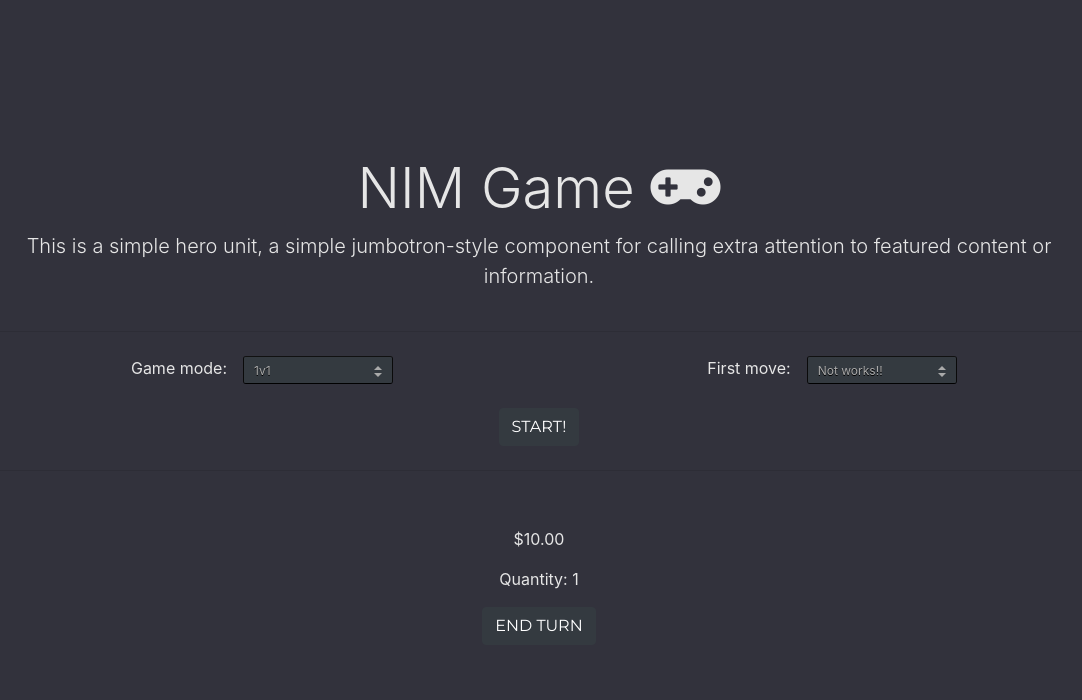
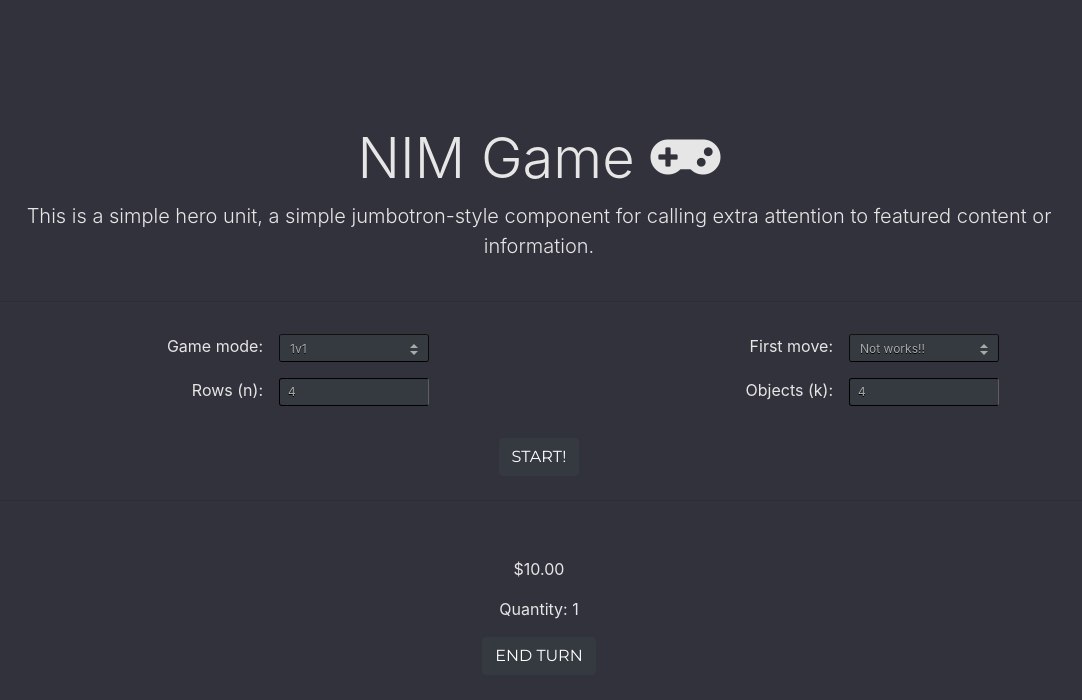
Before and after one commit to fer334/NIM-IA, a plain HTML site: page index.html in a window 1280 px wide. Shown: the whole page, without its empty margins (101-1183 px from the left). Drawn offline with nearby package versions, Linux system fonts and the light colour scheme.

Commit message:
improve ui

```diff
--- a/index.html
+++ b/index.html
@@ -4,7 +4,7 @@
     <meta charset="UTF-8">
     <meta name="viewport" content="width=device-width, initial-scale=1.0">
     <meta http-equiv="X-UA-Compatible" content="ie=edge">
-    <title>Document</title>
+    <title>NIM GAME</title>
     <link rel="stylesheet" href="https://stackpath.bootstrapcdn.com/bootstrap/4.3.1/css/bootstrap.min.css" integrity="sha384-ggOyR0iXCbMQv3Xipma34MD+dH/1fQ784/j6cY/iJTQUOhcWr7x9JvoRxT2MZw1T" crossorigin="anonymous">
     <link rel="stylesheet" href="https://use.fontawesome.com/releases/v5.8.2/css/all.css" integrity="sha384-oS3vJWv+0UjzBfQzYUhtDYW+Pj2yciDJxpsK1OYPAYjqT085Qq/1cq5FLXAZQ7Ay" crossorigin="anonymous">
     <link rel="stylesheet" href="style.css">
@@ -33,9 +33,9 @@
                 <!-- // bootstrap aling row to right -->
                 <div id="options">
                     <div class="row" >
-                        <div class="col-md-6">
-                            <div class="row  d-flex justify-content-center">
-                                <span class="px-3">Game mode:</span>
+                        <div class="col-md-6 col-lg-6 p-2 d-flex justify-content-center" >
+                            <div class="row" style="width:350px" >
+                                <span class="px-3 ml-auto">Game mode:</span>
                                 <div class="dropdown dropdown-dark">
                                     <select name="two" id="mode" class="dropdown-select">
                                         <option value="1">1v1</option>
@@ -45,9 +45,9 @@
                                 </div>
                             </div>
                         </div>
-                        <div class="col-md-6">
-                            <div class="row  d-flex justify-content-center">
-                                <span class="px-3">First move:</span>
+                        <div class="col-md-6 col-lg-6 p-2 d-flex justify-content-center" >
+                            <div class="row" style="width:350px" >
+                                <span class="px-3 ml-auto">First move:</span>
                                 <div class="dropdown dropdown-dark">
                                     <select name="" id="fmove" class="dropdown-select">
                                         <option value="0" default>Not works!!</option>
@@ -55,6 +55,23 @@
                                         <option value="2">Player 2</option>
                                         <!-- <option value="3"> :| </option> -->
                                     </select>
+                                </div>
+                            </div>
+                        </div>
+                        <div class="col-md-6 col-lg-6 p-2 d-flex justify-content-center" >
+                            <div class="row" style="width:350px" >
+                                <span class="px-3 ml-auto">Rows (n):</span>
+                                <div>
+                                    <input class="input-dark" type="number" value="4"></input>
+                                </div>
+                            </div>
+                        </div>
+                        <div class="col-md-6 col-lg-6 p-2 d-flex justify-content-center" >
+                            <div class="row" style="width:350px" >
+                                <span class="px-3 ml-auto">Objects (k):</span>
+                                <div >
+                                    <input class="input-dark" type="number" value="4"></input>
+
                                 </div>
                             </div>
                         </div>
--- a/style.css
+++ b/style.css
@@ -226,3 +226,27 @@ button::after, button::before {
   background: #444;
   text-shadow: 0 1px rgba(0, 0, 0, 0.4);
 }
+
+.input-dark{
+  background-color: #343a40;
+
+  border-color: #111111 #0a0a0a black;
+  border-bottom-style: solid;
+  border-width: 1px;
+  width: 150px;
+  height: 28px;
+  border-radius: 3px;
+  color: #aaa;
+  text-shadow: 0 1px black;
+  font-size: 12px;
+  padding: 6px 8px;
+}
+
+input[type='number'] {
+  -moz-appearance:textfield;
+}
+
+input::-webkit-outer-spin-button,
+input::-webkit-inner-spin-button {
+  -webkit-appearance: none;
+}
```
